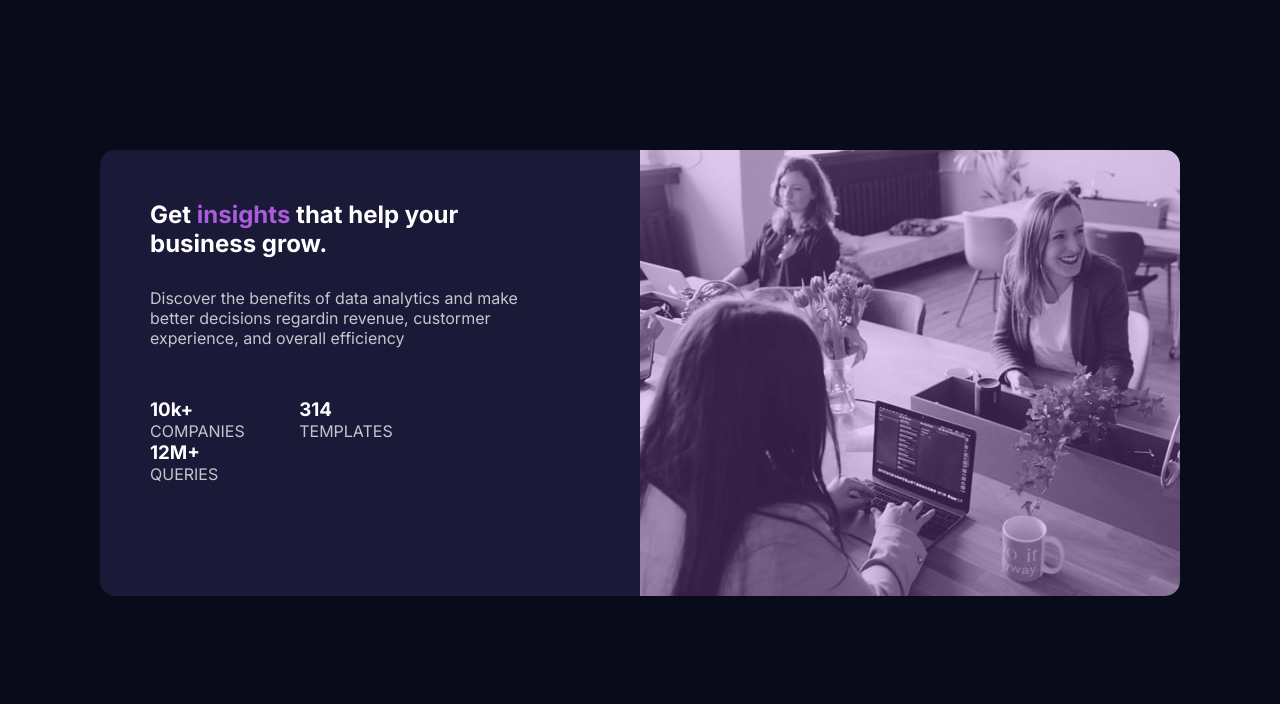
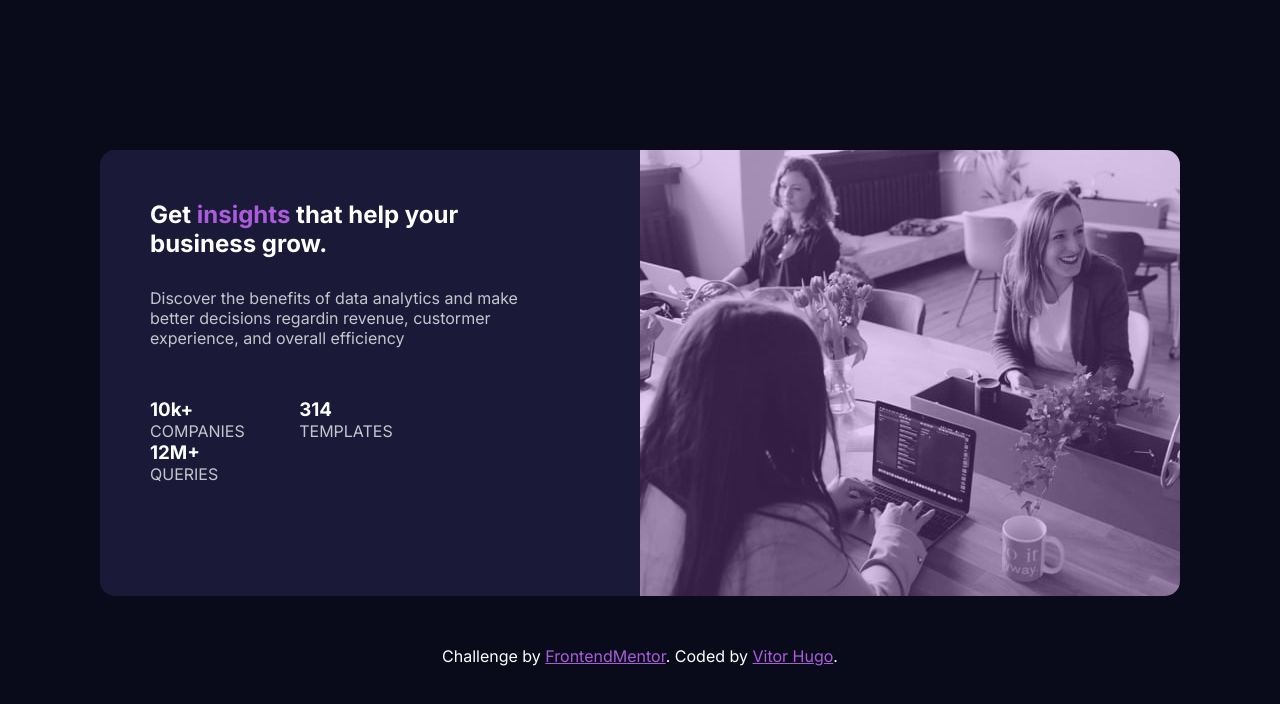
Before and after one commit to Vitor5782/Projeto-1-FrontEndMentor, a plain HTML site: page index.html in a window 1280 px wide. Drawn offline with Linux system fonts and the light colour scheme.

Commit message:
Finalizando o projeto inserindo informações do FRONTENDMETOR

```diff
--- a/index.html
+++ b/index.html
@@ -52,6 +52,17 @@
                 </picture>
             </div>
         </section>
+        <footer>
+            <div class="container-texto-rodape">
+                <div>
+                    Challenge by <a href="https://www.frontendmentor.io?ref=challenge"
+                        target="_blank">FrontendMentor</a>.
+                </div>
+                <div>
+                    Coded by <a href="https://github.com/Vitor5782" target="_blank">Vitor Hugo</a>.
+                </div>
+            </div>
+        </footer>
     </main>
 </body>
 
--- a/src/css/alinhandoElementos.css
+++ b/src/css/alinhandoElementos.css
@@ -31,3 +31,12 @@ main section{
 .alinhando-ul li{
     margin-right: 50px;
 }
+.container-texto-rodape{
+    display: flexbox;
+    text-align: center;
+    justify-content: center;
+    margin-top: 50px;
+}
+.container-texto-rodape div{
+    display: inline-block;
+}
--- a/src/css/cores.css
+++ b/src/css/cores.css
@@ -28,3 +28,12 @@ body{
     border-top-right-radius: 15px;
     border-bottom-right-radius: 15px;
 }
+.container-texto-rodape{
+    color: hsl(0, 0%, 100%);
+}
+.container-texto-rodape a{
+    color: hsl(277, 64%, 61%);
+}
+.container-texto-rodape a:hover{
+    color: hsl(0, 0%, 100%);
+}
```
Also changed, not shown: src/images/screenshot.jpg (added), 3 other files.
